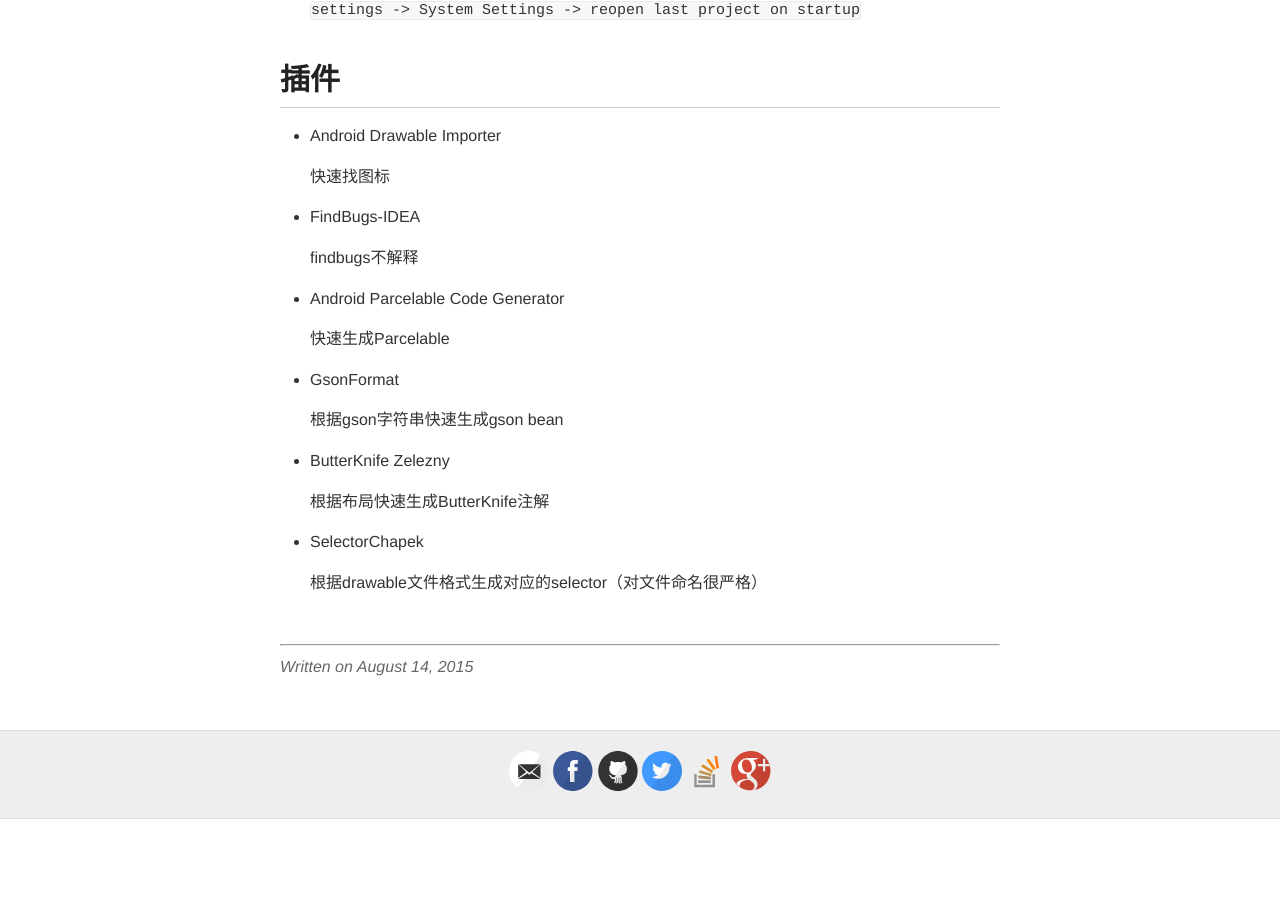
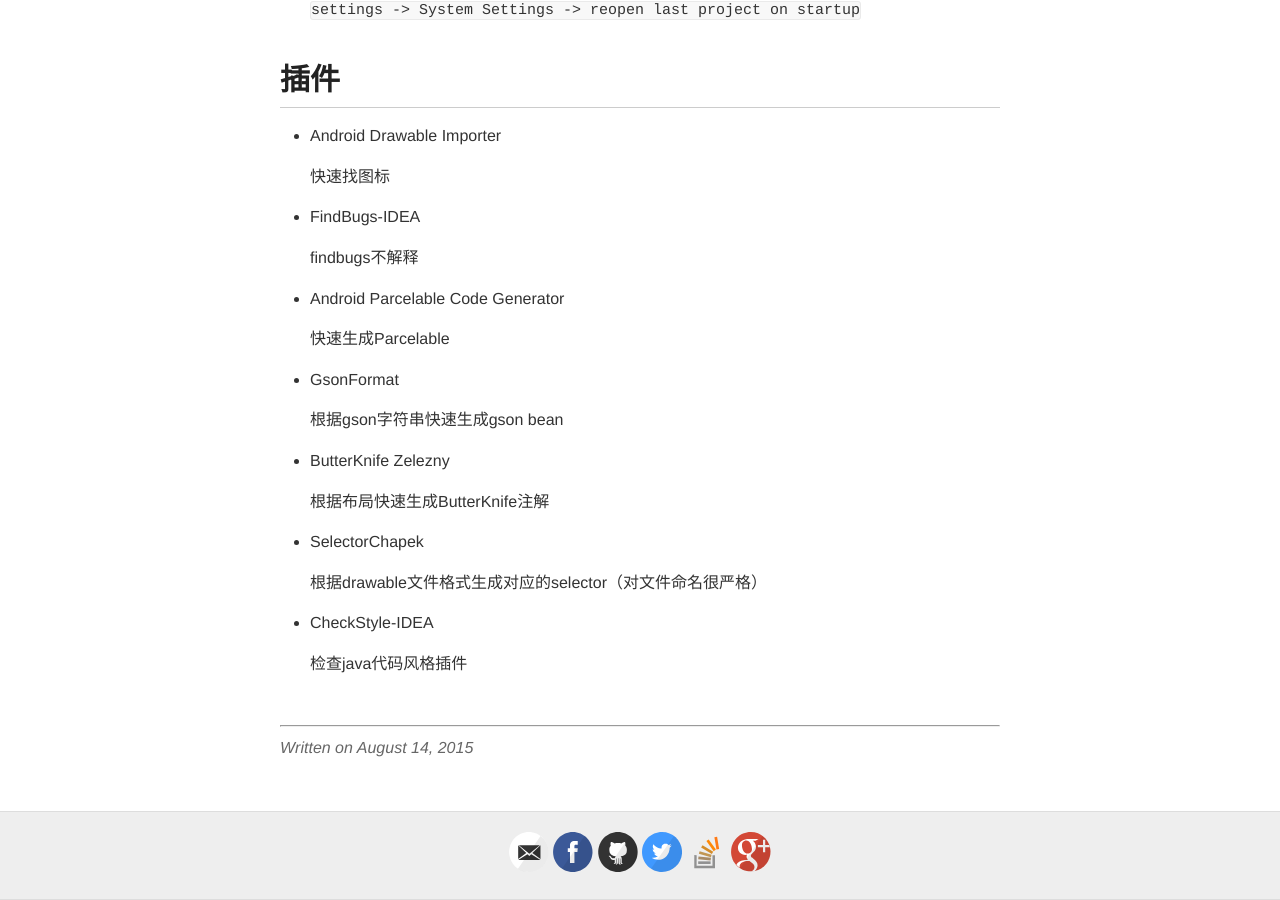
Before and after one commit to Kyson/Kyson_deprecated.github.io, a Jekyll site: the page built from _posts/2015-8-14-AndroidStudio初始化设置.md, in a window 1280 px wide and 900 px high, scrolled down 3329 px. Built offline with Jekyll 4.4.1, drawn with Linux system fonts in a browser that asks for light colours; before the commit the page ends 4148 px from its top, so only the background shows below that.

Commit message:
chushihua

```diff
--- a/_posts/2015-8-14-AndroidStudio初始化设置.md
+++ b/_posts/2015-8-14-AndroidStudio初始化设置.md
@@ -90,3 +90,7 @@
 - SelectorChapek
 
 	根据drawable文件格式生成对应的selector（对文件命名很严格）
+
+- CheckStyle-IDEA
+
+	检查java代码风格插件
```
